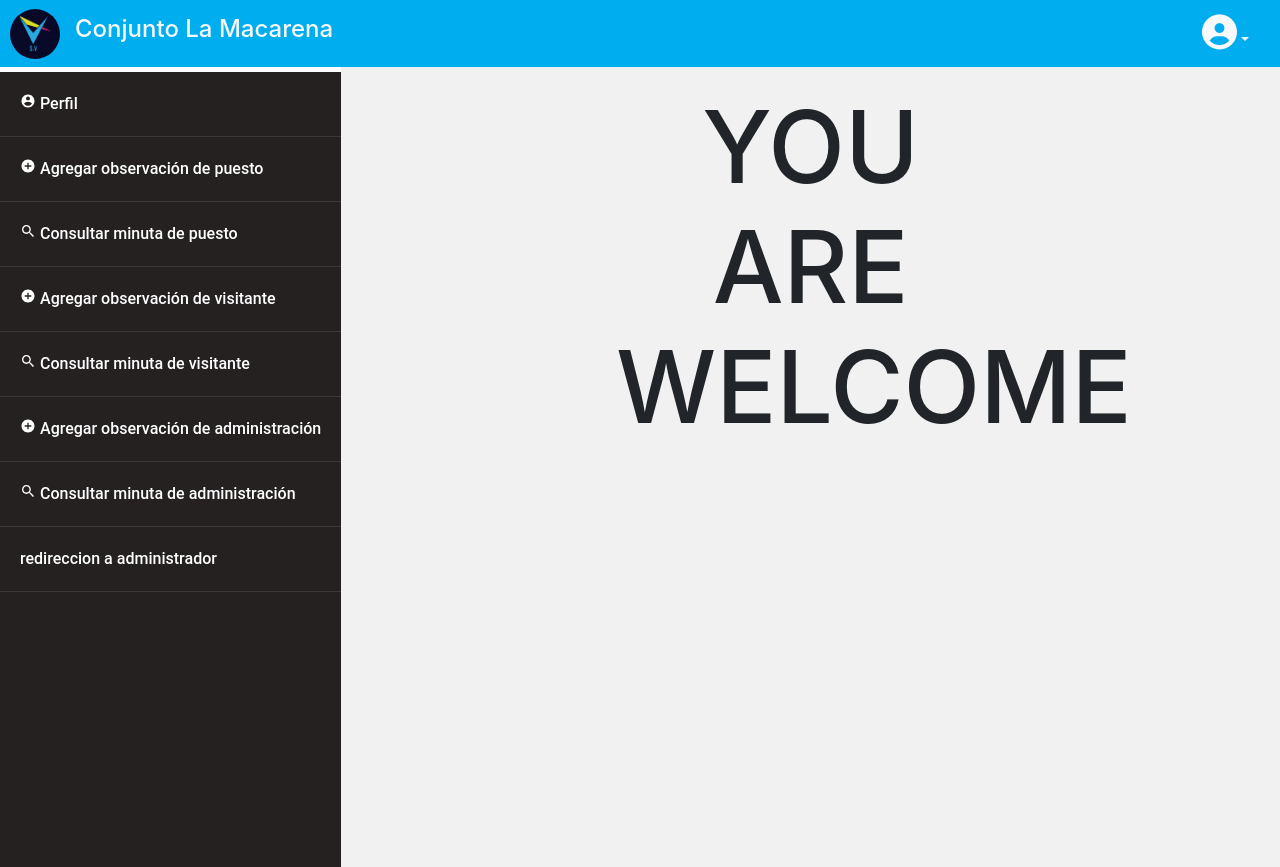
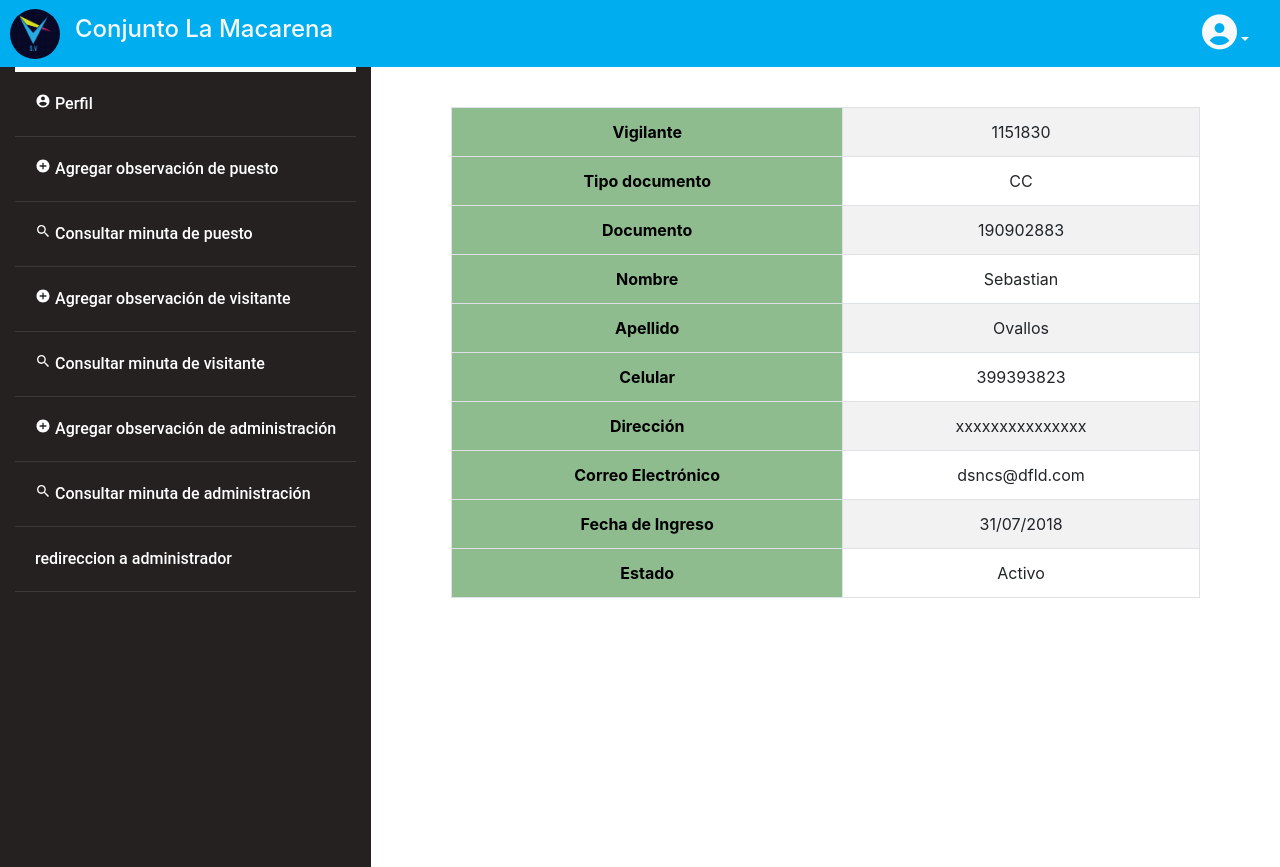
Before and after one commit to DuvanLabrador27/Sistema-de-vigilancia-FRONT-END-, a plain HTML site: page html/vigilante.html in a window 1280 px wide. Both pictures are taken after a click on the link "Perfil". Drawn offline with nearby package versions, Linux system fonts and the light colour scheme; a script that the page names is missing.

Commit message:
actualizacion tablas

```diff
--- a/css/style_vilgila.css
+++ b/css/style_vilgila.css
@@ -197,3 +197,7 @@ th{
         overflow: visible;
     }
 }
+
+.z-100{
+    z-index: 100 !important;
+}
--- /dev/null
+++ b/html/perfilVigilante.html
@@ -0,0 +1,76 @@
+<!DOCTYPE html>
+<html lang="es">
+<head>
+    <meta charset="UTF-8">
+    <meta http-equiv="X-UA-Compatible" content="IE=edge">
+    <meta name="viewport" content="width=device-width, initial-scale=1.0">
+    <title>Tabla-Personal</title>
+
+    <link rel="stylesheet" href="https://cdn.jsdelivr.net/npm/bootstrap@4.5.3/dist/css/bootstrap.min.css">
+    <link rel="stylesheet" href="../css/tabla-personal.css">
+</head>
+<body>
+    <main class="main col">
+        <div class="row justify-content-center align-content-center text-center">
+            <div class="columna col-lg-12">
+                <div class="table-responsive">
+                    <table  class="table table-hover table-striped table-condensed table-bordered">
+                        <tbody>
+                             <tr>
+                                <th>Vigilante</th>
+                                <td>1151830</td>
+                            </tr>
+                             <tr>
+                                 <th>Tipo documento</th>
+                                 <td>CC</td>
+                             </tr>
+                             <tr>
+                                 <th>Documento</th>
+                                 <td>190902883</td>
+                             </tr>
+                            <tr>
+                                <th>Nombre</th>
+                                <td>Sebastian</td>
+                            </tr>
+                             <tr>
+                                 <th>Apellido</th>
+                                 <td>Ovallos</td>
+                             </tr>
+                            <tr>
+                                <th>Celular</th>
+                                <td>399393823</td>
+                            </tr>
+                            <tr>
+                                <th>Dirección</th>
+                                <td>xxxxxxxxxxxxxxx</td>
+                            </tr>
+                            <tr>
+                                <th>Correo Electrónico</th>
+                                <td>dsncs@dfld.com</td>
+                            </tr>
+                            <tr>
+                                <th>Fecha de Ingreso</th>
+                                <td>31/07/2018</td>
+                            </tr>
+                            <tr>
+                                <th>Estado</th>
+                                <td>Activo<br> </td>
+                            </tr>
+
+                        </tbody>
+                    </table>
+
+            </div>
+
+
+    </main>
+
+    <script src="https://code.jquery.com/jquery-3.5.1.slim.min.js"></script>
+    <script src="https://cdn.jsdelivr.net/npm/popper.js@1.16.1/dist/umd/popper.min.js"></script>
+    <script src="https://cdn.jsdelivr.net/npm/bootstrap@4.5.3/dist/js/bootstrap.min.js"></script>
+    <script src="https://kit.fontawesome.com/646c794df3.js"></script>
+   <script src="https://unpkg.com/ionicons@4.5.10-0/dist/ionicons.js"></script>
+   <script type="text/javascript" src="http://code.jquery.com/jquery.js"></script>
+
+</body>
+</html>
--- a/html/vigilante.html
+++ b/html/vigilante.html
@@ -18,7 +18,7 @@
               <img  class="avatar" src="../imagenes/logoS.png" alt="">
                 <h4 class="text-light">Conjunto La Macarena</h4>
             </div>
-            <div class="col-4 text-right barra">
+             <div class="col-4 text-right barra z-100">
                 <ul class="navbar-nav mr-auto">
                     <li>
                         <a href="#" class="px-3 text-light perfil dropdown-toggle" id="navbarDropdown" role="button" data-toggle="dropdown" aria-haspopup="true" aria-expanded="false"><i class="fas fa-user-circle user"></i></a>
@@ -37,7 +37,7 @@
         <div class="row">
             <div class="barra-lateral col-12 col-sm-auto">
                 <nav class="menu d-flex d-sm-block justify-content-center flex-wrap">
-                  <a href="#"><ion-icon name="contact"></ion-icon> Perfil</a>
+                  <a href="#" id="vigilante"><ion-icon name="contact"></ion-icon> Perfil</a>
                     <a href="#"><ion-icon name="add-circle"></ion-icon> Agregar observación de puesto</a>
                     <a href="minutaVigilante.html"><ion-icon name="search"></ion-icon> Consultar minuta de puesto</a>
                     <a href="#"><ion-icon name="add-circle"></ion-icon> Agregar observación de visitante</a>
@@ -49,8 +49,10 @@
             </div>
             <main class="main col">
                 <div class="row justify-content-center align-content-center text-center">
-                    <div class="columna col-lg-6">
-                       <h1>YOU <br> ARE <br> WELCOME</h1>
+                    <div class="columna col-lg-12">
+                       <div id="contenido-2">
+
+                       </div>
                     </div>
 
                 </div>
@@ -67,7 +69,9 @@
     <script src="https://cdn.jsdelivr.net/npm/popper.js@1.16.1/dist/umd/popper.min.js"></script>
     <script src="https://cdn.jsdelivr.net/npm/bootstrap@4.5.3/dist/js/bootstrap.min.js"></script>
     <script src="https://kit.fontawesome.com/646c794df3.js"></script>
-    <script src="https://unpkg.com/ionicons@4.5.10-0/dist/ionicons.js"></script>
+   <script src="https://unpkg.com/ionicons@4.5.10-0/dist/ionicons.js"></script>
+   <script type="text/javascript" src="http://code.jquery.com/jquery.js"></script>
+    <script src="../js/mostrarActualizacion.js"></script>
 </body>
 
 </html>
--- a/js/mostrarActualizacion.js
+++ b/js/mostrarActualizacion.js
@@ -1,3 +1,4 @@
+
 $(document).ready(function(){
     $('#admin-tabla').click(function(){
        $("#contenido").load("perfilAdministrador.html");
@@ -7,4 +8,8 @@ $(document).ready(function(){
        $("#contenido").load("tabla.html");
                                  });
 
+    $('#vigilante').click(function(){
+      $("#contenido-2").load("perfilVigilante.html");
+                                });
+
                             });
```
Also changed, not shown: html/admin.html (+3 -2 lines), html/tabla.html (+12 -5 lines).
